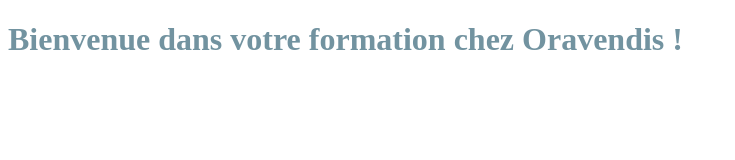
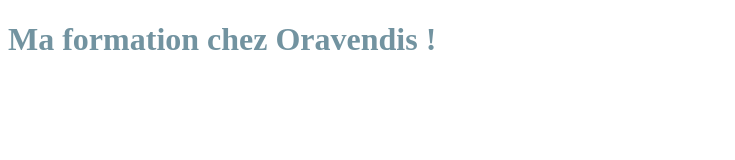
Before and after one commit to morgan97232/ProjetD-mo, a plain HTML site: page index.html in a window 1280 px wide. Shown: the whole page, without its empty margins (0-735 px from the left). Drawn offline with Linux system fonts and the light colour scheme.

Commit message:
Modification du titre H1

```diff
--- a/index.html
+++ b/index.html
@@ -5,6 +5,6 @@
    <link rel="stylesheet" type="text/css" href="styles.css">
 </head>
 <body>
-   <h1>Bienvenue dans votre formation chez Oravendis !</h1>
+   <h1>Ma formation chez Oravendis !</h1>
 </body>
 </html>
```
